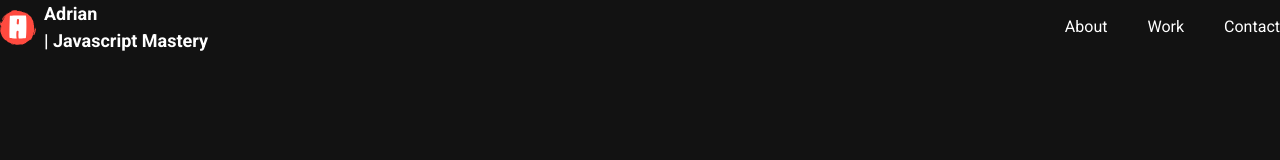
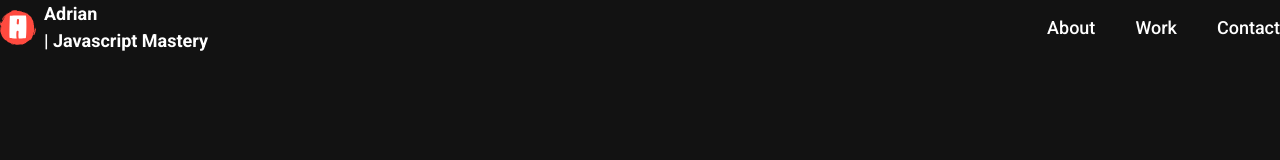
Before and after one commit to AlexThukynov1/3d-portfolio, a React (Vite) app: page / in a window 1280 px wide. Shown: the top 160 px of the page. Built offline with nearby package versions, Linux system fonts and the light colour scheme.

Commit message:
some corrections

```diff
--- a/src/componetns/Navbar.jsx
+++ b/src/componetns/Navbar.jsx
@@ -29,10 +29,12 @@ const Navbar = () => {
                         navLinks.map((link) => (
                             <li
                                 key={link.id}
-                                className={`${active === link.title
+                                className={`${
+                                    active === link.title
                                     ? 'text-white'
-                                    : 'text-secondary'
-                                    }`}
+                                    : 'text-black-100'
+                                    } hover:text-white text-[18px]
+                                    font-medium cursor-pointer`}
                             >
                                 <a href={`#${link.id}`}>{link.title}</a>
                             </li>
```
